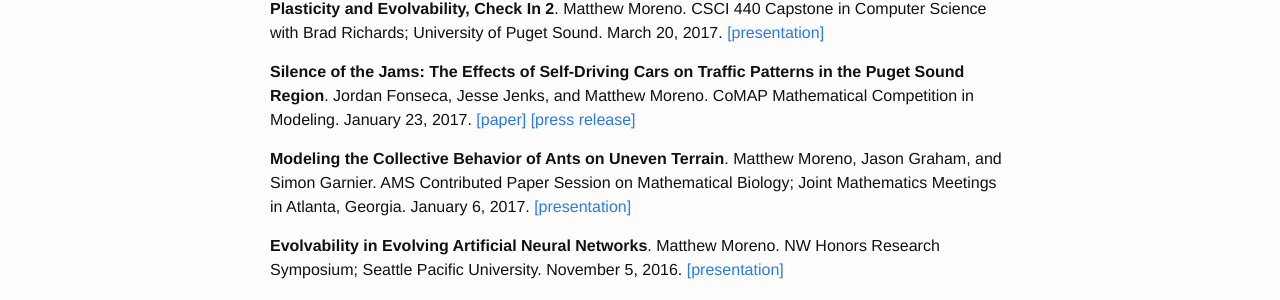
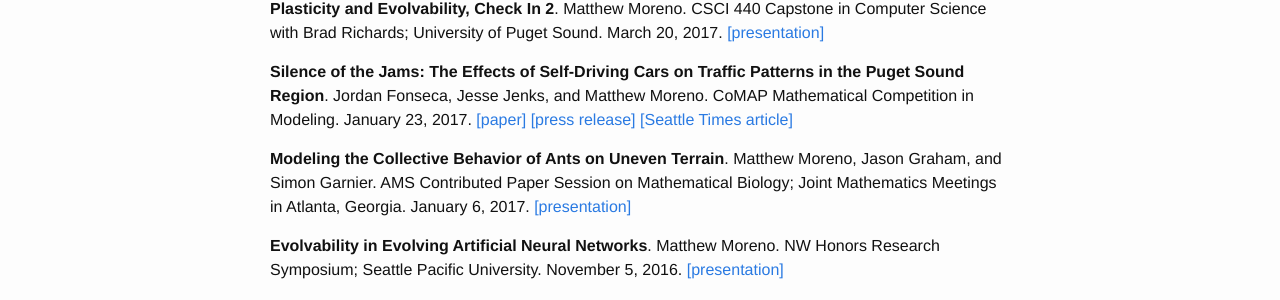
Before and after one commit to mmore500/mmore500.github.io, a Jekyll site: the page built from research.md, in a window 1280 px wide. Shown: the part 545-845 px from the top of the page. Built offline with Jekyll 4.4.1, drawn with Linux system fonts in a browser that asks for light colours.

Commit message:
Add MCM Seattle Times article

```diff
--- a/research.md
+++ b/research.md
@@ -19,7 +19,8 @@
 
 **Plasticity and Evolvability, Check In 2**. Matthew Moreno. CSCI 440 Capstone in Computer Science with Brad Richards; University of Puget Sound. March 20, 2017. [[presentation]](/resources/march_20_2017.pdf)
 
-**Silence of the Jams: The Effects of Self-Driving Cars on Traffic Patterns in the Puget Sound Region**. Jordan Fonseca, Jesse Jenks, and Matthew Moreno. CoMAP Mathematical Competition in Modeling. January 23, 2017. [[paper]](/resources/january_23_2017.pdf) [[press release]](/resources/january_23_2017_press_release.pdf)
+**Silence of the Jams: The Effects of Self-Driving Cars on Traffic Patterns in the Puget Sound Region**. Jordan Fonseca, Jesse Jenks, and Matthew Moreno. CoMAP Mathematical Competition in Modeling. January 23, 2017. [[paper]](/resources/january_23_2017.pdf) [[press release]](/resources/january_23_2017_press_release.pdf) [[Seattle Times article]](/resources/january_23_2017_seattle_times.pdf)
+
 
 **Modeling the Collective Behavior of Ants on Uneven Terrain**. Matthew Moreno, Jason Graham, and Simon Garnier. AMS Contributed Paper Session on Mathematical Biology; Joint Mathematics Meetings in Atlanta, Georgia. January 6, 2017.  [[presentation]](/resources/january_6_2017.pdf)
 
```
Also changed, not shown: 1 other file.
